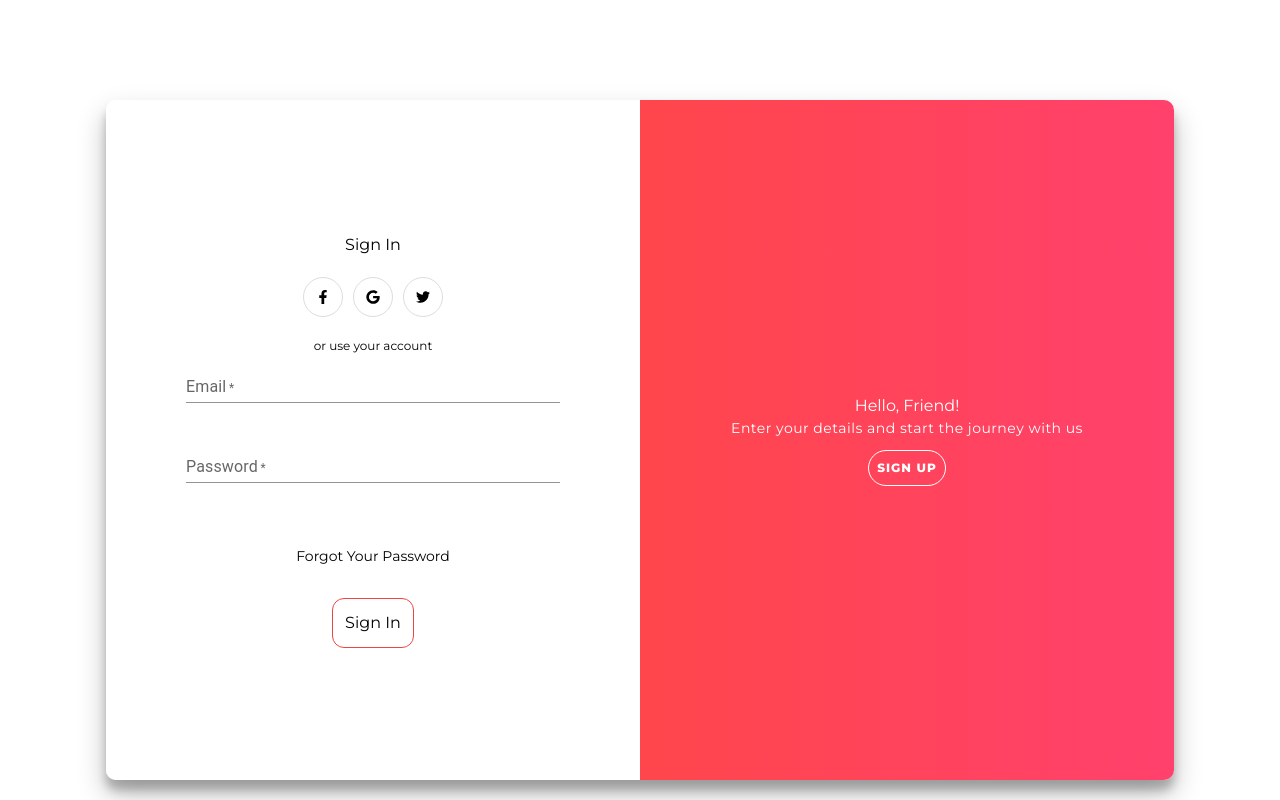
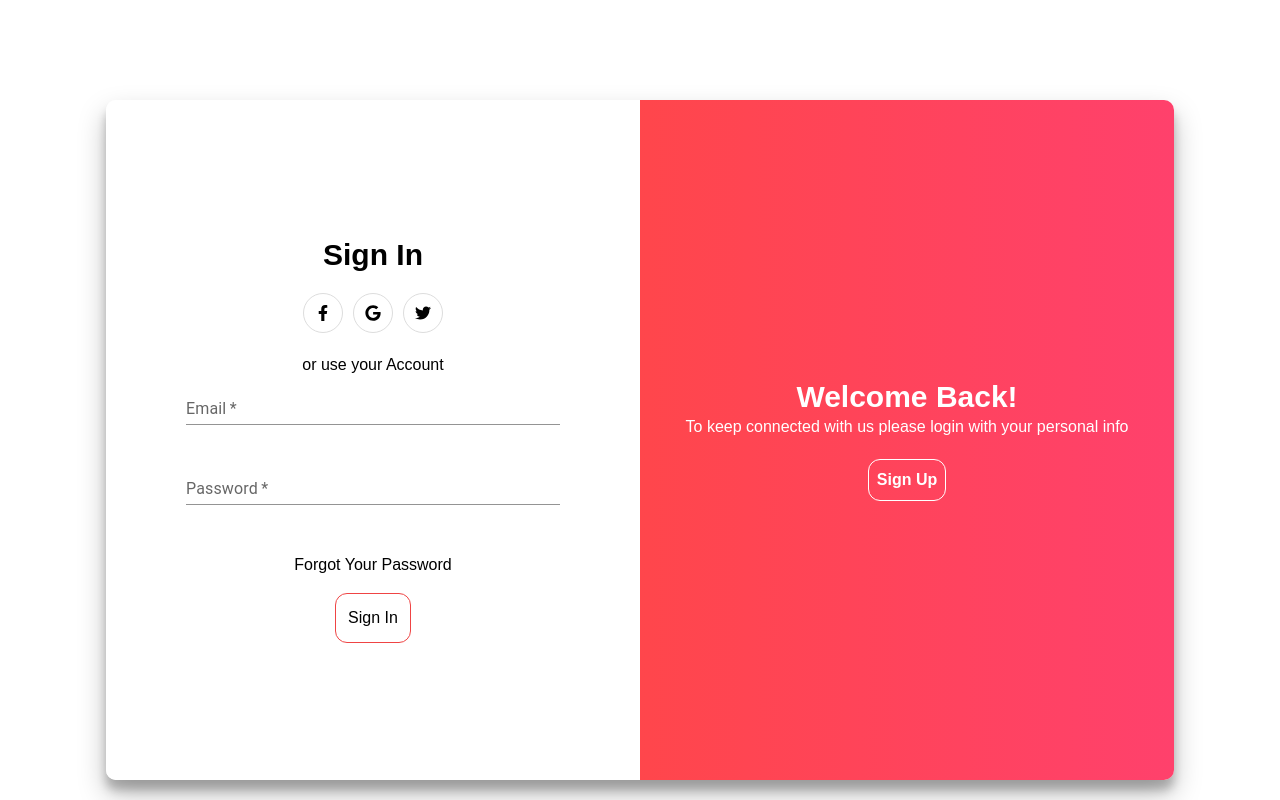
Before and after one commit to abubakarchaudhary731/CRUD_Laravel, a React (Vite) app: page /signin in a window 1280 px wide. Built offline with nearby package versions, Linux system fonts and the light colour scheme.

Commit message:
API Work

```diff
--- /dev/null
+++ b/src/Authorization/Icons.jsx
@@ -0,0 +1,23 @@
+import React from 'react';
+import { FaFacebookF, FaGoogle, FaTwitter } from "react-icons/fa";
+import './Style.css';
+
+const Icons = () => {
+  return (
+    <>
+    <div className="social-container">
+        <a className="social">
+          <FaFacebookF />
+        </a>
+        <a className="social">
+          <FaGoogle />
+        </a>
+        <a className="social">
+          <FaTwitter />
+        </a>
+    </div>
+    </>
+  )
+}
+
+export default Icons
--- a/src/Authorization/Login.jsx
+++ b/src/Authorization/Login.jsx
@@ -1,11 +1,11 @@
 import { useState, useEffect } from "react";
-import { FaFacebookF, FaGoogle, FaTwitter } from "react-icons/fa";
 import TextField from '@mui/material/TextField';
 import { loginUser } from "../Redux/Auth/LoginSlice";
 import { useDispatch, useSelector } from "react-redux";
 import { useNavigate } from 'react-router-dom';
 import './Style.css';
 import Register from "./Register";
+import Icons from "./Icons";
 
 const Login = () => {
   const navigate = useNavigate();
@@ -35,6 +35,11 @@ const Login = () => {
       if (result.payload.token) {
         navigate("/")
       }
+      if (result.payload.message) {
+        setEmail("");
+        setPassword("");
+
+      }
     });
 
   };
@@ -45,19 +50,9 @@ const Login = () => {
         <Register />
       <div className="form-container sign-in-container">
         <form action="#" method="POST">
-          <h1>Sign In</h1>
-          <div className="social-container">
-            <a href="#" className="social">
-              <FaFacebookF />
-            </a>
-            <a href="#" className="social">
-              <FaGoogle />
-            </a>
-            <a href="#" className="social">
-              <FaTwitter />
-            </a>
-          </div>
-          <span>or use your account</span>
+          <h1 className="tw-text-3xl tw-font-bold"> Sign In </h1>
+            <Icons />
+          <p> or use your Account </p>
 
           <div className="tw-flex tw-flex-col tw-gap-4 tw-w-full tw-px-20">
           <TextField  value={email} onChange={(e) => setEmail(e.target.value)}
@@ -76,24 +71,22 @@ const Login = () => {
 
         </form>
       </div>
+
       <div className="overlay-container">
         <div className="overlay">
+
           <div className="overlay-panel overlay-left">
-            <h1>Welcome Back!</h1>
-            <p>
-              To keep connected with us please login with your personal info
-            </p>
-            <button className="button ghost tw-p-2 tw-mt-3" onClick={toggleForm} >
-              Sign In
-            </button>
+            <h1 className="tw-font-bold tw-text-3xl"> Hello, Friend! </h1>
+            <p> Enter your details and start the journey with us </p>
+            <button className="tw-p-2 tw-max-w-[150px] hover:tw-bg-white hover:tw-text-red-500 tw-rounded-xl tw-border tw-border-white tw-font-bold tw-mt-5" onClick={toggleForm}> Sign In </button>
           </div>
+
           <div className="overlay-panel overlay-right">
-            <h1>Hello, Friend!</h1>
-            <p>Enter your details and start the journey with us</p>
-            <button className="button ghost tw-p-2 tw-mt-3" onClick={toggleForm}>
-              Sign Up
-            </button>
+            <h1 className="tw-font-bold tw-text-3xl"> Welcome Back! </h1>
+            <p> To keep connected with us please login with your personal info </p>
+            <button className="tw-p-2 tw-max-w-[150px] hover:tw-bg-white hover:tw-text-red-500 tw-rounded-xl tw-border tw-border-white tw-font-bold tw-mt-5" onClick={toggleForm}> Sign Up </button>
           </div>
+
         </div>
       </div>
     </div>
--- a/src/Authorization/Register.jsx
+++ b/src/Authorization/Register.jsx
@@ -4,6 +4,7 @@ import TextField from '@mui/material/TextField';
 import { registerUser } from "../Redux/Auth/Register";
 import { useDispatch, useSelector } from "react-redux";
 import './Style.css';
+import Icons from "./Icons";
 
 
 
@@ -42,18 +43,8 @@ const Register = () => {
     <>
     <div className="form-container sign-up-container">
         <form action="" method="POST" onSubmit={handleRegister}>
-          <h1>Create Account</h1>
-          <div className="social-container">
-            <a href="#" className="social">
-              <FaFacebookF />
-            </a>
-            <a href="#" className="social">
-              <FaGoogle />
-            </a>
-            <a href="#" className="social">
-              <FaTwitter />
-            </a>
-          </div>
+          <h1> Create Account </h1>
+            <Icons />
           <span>or use your email for registration</span>
           <div className="tw-flex tw-flex-col tw-gap-4 tw-w-full tw-px-20">
 
--- a/src/Authorization/Style.css
+++ b/src/Authorization/Style.css
@@ -1,72 +1,15 @@
-@import url("https://fonts.googleapis.com/css?family=Montserrat:400,800");
+/* @import url("https://fonts.googleapis.com/css?family=Montserrat:400,800"); */
 
 * {
   box-sizing: border-box;
 }
 
 .body {
-  /* background: #f6f5f7; */
   display: flex;
   justify-content: center;
   align-items: center;
   flex-direction: column;
   font-family: "Montserrat", sans-serif;
-  /* height: 100vh; */
-  /* margin: -20px 0 50px; */
-}
-
-h1 {
-  font-weight: bold;
-  margin: 0;
-}
-
-h2 {
-  text-align: center;
-}
-
-p {
-  font-size: 14px;
-  font-weight: 100;
-  line-height: 20px;
-  letter-spacing: 0.5px;
-  margin: 20px 0 30px;
-}
-
-span {
-  font-size: 12px;
-}
-
-a {
-  color: #333;
-  font-size: 14px;
-  text-decoration: none;
-  margin: 15px 0;
-}
-
-.button {
-  border-radius: 20px;
-  border: 1px solid #ff4b2b;
-  background-color: #ff4b2b;
-  color: #ffffff;
-  font-size: 12px;
-  font-weight: bold;
-  /* padding: 12px 45px; */
-  letter-spacing: 1px;
-  text-transform: uppercase;
-  transition: transform 80ms ease-in;
-}
-
-.button:active {
-  transform: scale(0.95);
-}
-
-.button:focus {
-  outline: none;
-}
-
-.button.ghost {
-  background-color: transparent;
-  border-color: #ffffff;
 }
 
 form {
@@ -75,17 +18,8 @@ form {
   align-items: center;
   justify-content: center;
   flex-direction: column;
-  /* padding: 0px 100px; */
   height: 100%;
   text-align: center;
-}
-
-input {
-  background-color: #eee;
-  border: none;
-  padding: 12px 15px;
-  margin: 8px 0;
-  width: 100%;
 }
 
 .container {
--- a/src/Company/Company.jsx
+++ b/src/Company/Company.jsx
@@ -1,7 +1,6 @@
 import React, {useEffect , useState} from 'react'
 import { useDispatch, useSelector } from 'react-redux';
-import { multipleDeleteCompany, indexData, viewSingleCompany } from '../Redux/Company';
-import { deleteData } from '../Redux/Company';
+import { multipleDeleteCompany, indexData, viewSingleCompany, deleteData, stateReset } from '../Redux/Company';
 import TylexTechAlert from '../Components/TylexTechAlert';
 import { useNavigate, Link } from 'react-router-dom';
 import { Button } from '@mui/material';
@@ -47,6 +46,7 @@ const Company = () => {
 
   useEffect(() => {
    dispatch(indexData());
+   dispatch(stateReset());
   }, []
   );
 
@@ -92,7 +92,7 @@ const viewSingleData = (id) => {
         <div className='tw-flex tw-justify-between tw-items-center'>
           <h1 className='tw-text-2xl tw-font-bold'> Company List ({Array.isArray(allData) && allData.length}) </h1>
           <Link to={"/company/create"} >
-            <Button style={{color: "black"}}> Add <Add /> </Button>
+            <Button variant='contained'> Add <Add /> </Button>
           </Link>
         </div>
       </div>
--- a/src/Redux/Auth/LoginSlice.jsx
+++ b/src/Redux/Auth/LoginSlice.jsx
@@ -51,7 +51,9 @@ const LoginSlice = createSlice({
         state.loading = false;
         state.token = action.payload.token;
         state.user = action.payload.user;
-        localStorage.setItem('token', action.payload.token);
+        if (action.payload.token !==undefined ) {
+          localStorage.setItem('token', action.payload.token);
+        }
         localStorage.setItem('user', JSON.stringify(action.payload.user));
         state.errorLogin = action.payload.errors;
         state.message = action.payload.message;
--- a/src/Redux/Company.jsx
+++ b/src/Redux/Company.jsx
@@ -110,12 +110,9 @@ export const EditData = createAsyncThunk("EditData", async (data, {rejectWithVal
                 },
                 body: JSON.stringify(data.list)
             })
-            if (response.ok) {
-                const result = await response.json();
-                return result;
-            } else {
-                console.log("Network Error");
-            }
+            const result = await response.json();
+            return result;
+
          } catch (error) {
             return rejectWithValue(error)
          }
@@ -155,7 +152,12 @@ export const multipleDeleteCompany = createAsyncThunk("MultipleDeleteCompany", a
 const CompanyData = createSlice({
     name: "Company",
     initialState,
-    reducers: {},
+    reducers: {
+      stateReset: (state) => {
+        state.loading = false;
+        state.error = null;
+      }
+    },
     extraReducers: (builder) => {
     builder
       .addCase(getData.pending, (state) => {
@@ -220,6 +222,7 @@ const CompanyData = createSlice({
         if (Array.isArray(state.value)) {
           state.value = [...state.value, action.payload];
         }
+        state.error = action.payload.errors;
       })
       .addCase(EditData.rejected, (state, action) => {
         state.loading = false;
@@ -244,5 +247,5 @@ const CompanyData = createSlice({
 
 });
 
-
+export const { stateReset } = CompanyData.actions;
 export default CompanyData.reducer
```
Also changed, not shown: src/Company/AddCompany.jsx (+14 -13 lines).
